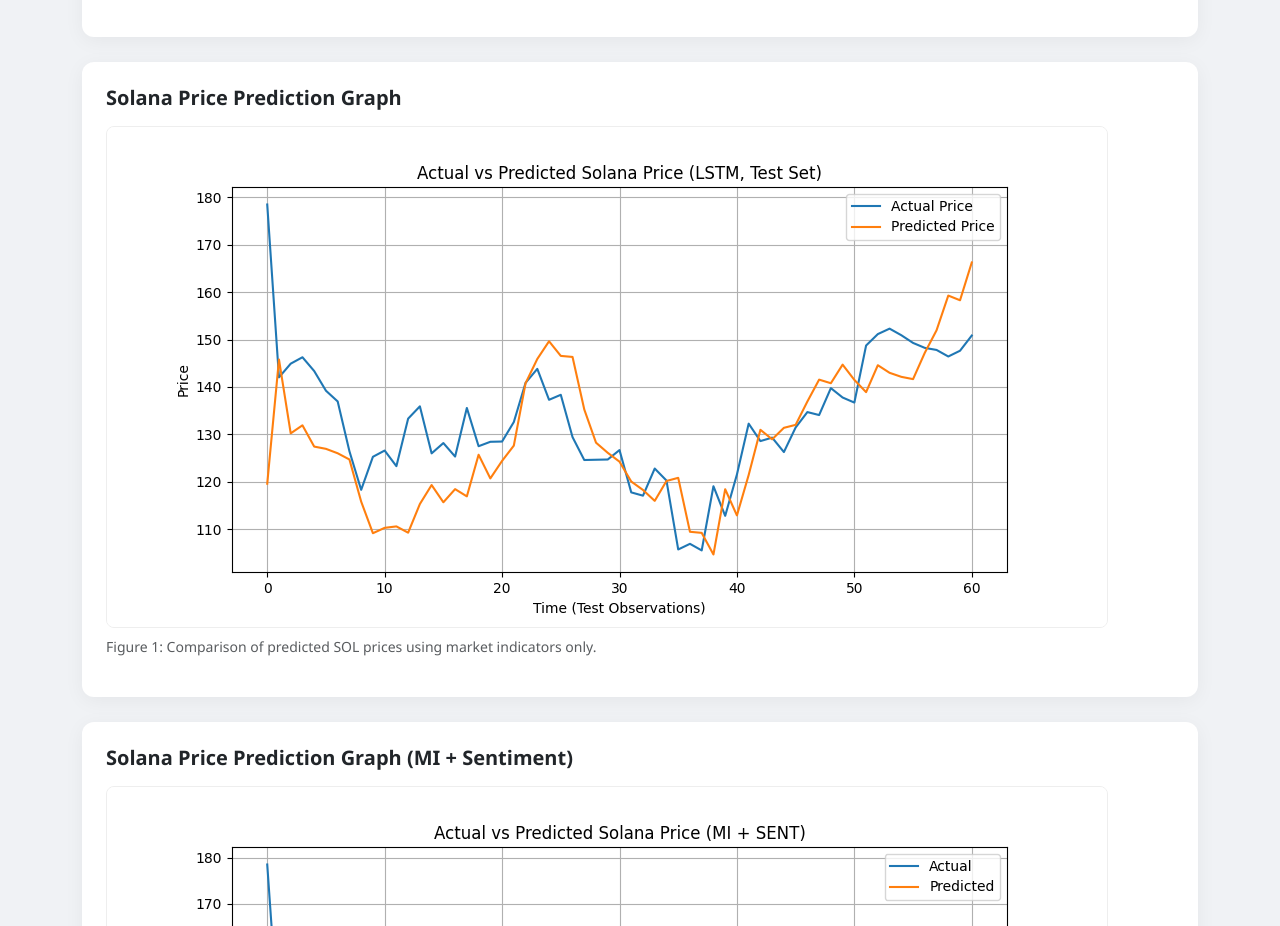
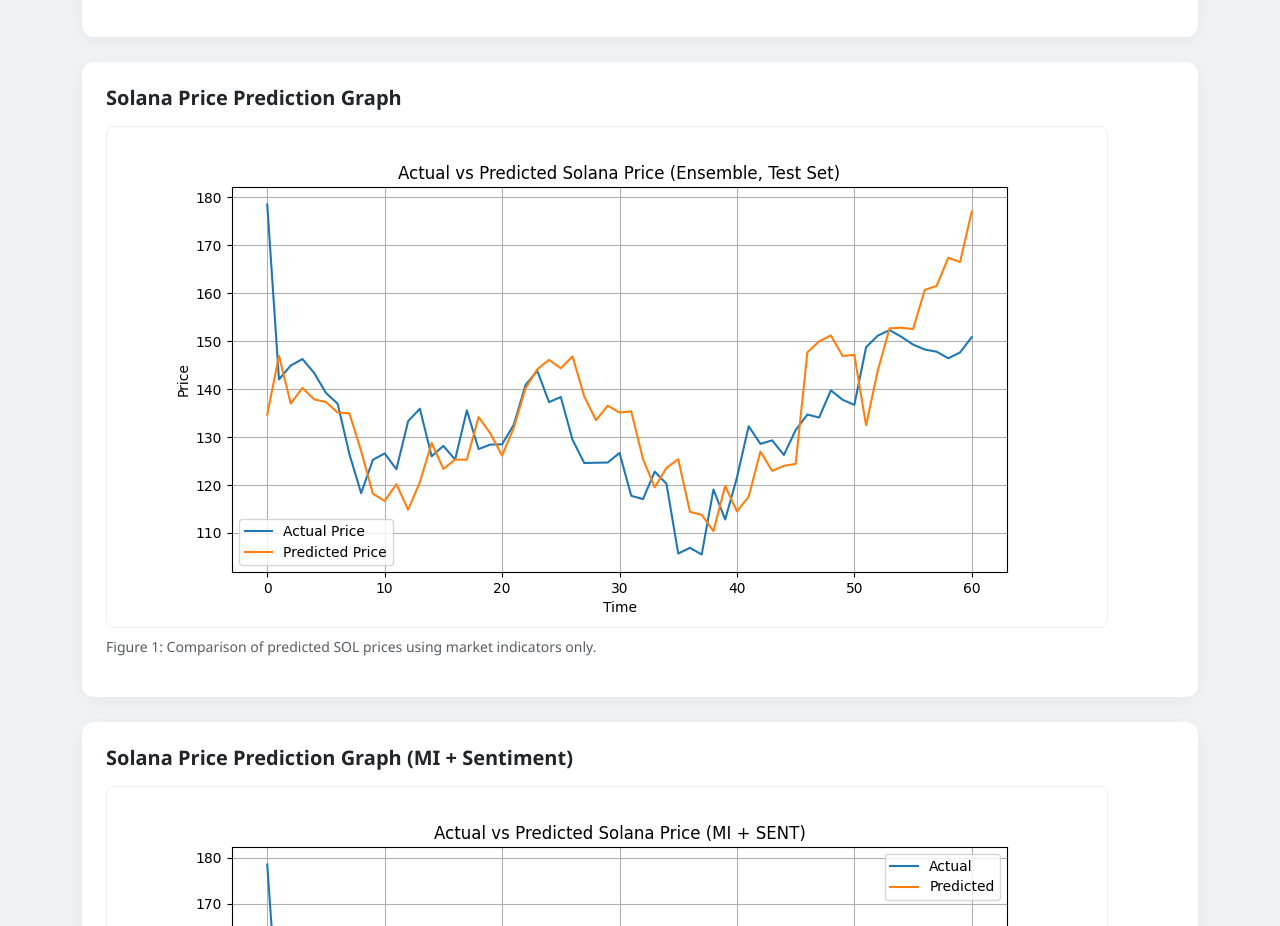
Before and after one commit to PurpleThanos/fyp-results, a plain HTML site: page index.html in a window 1280 px wide. Shown: the part 1208-2134 px from the top of the page. Drawn offline with nearby package versions, Linux system fonts and the light colour scheme.

Commit message:
Update index.html

```diff
--- a/index.html
+++ b/index.html
@@ -124,7 +124,7 @@
 
                 <div class="result-card p-4">
                     <h5 class="fw-bold mb-3">Solana Price Prediction Graph</h5>
-                    <img src="sol_price_graph(new).png" class="img-fluid" alt="Solana Graph for Tech Only">
+                    <img src="sol_price_graph(new)2.png" class="img-fluid" alt="Solana Graph for Tech Only">
                     <p class="text-muted small mt-2">Figure 1: Comparison of predicted SOL prices using market indicators only.</p>
                 </div>
 
@@ -329,4 +329,5 @@
         })
     </script>
 </body>
+
 </html>
```
